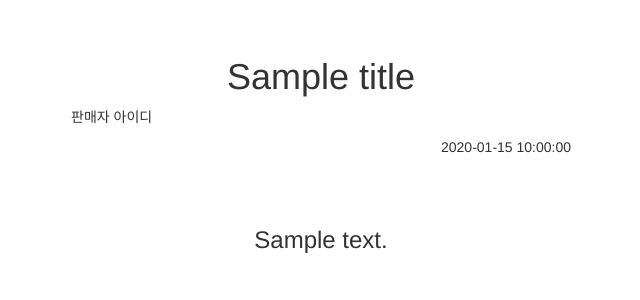
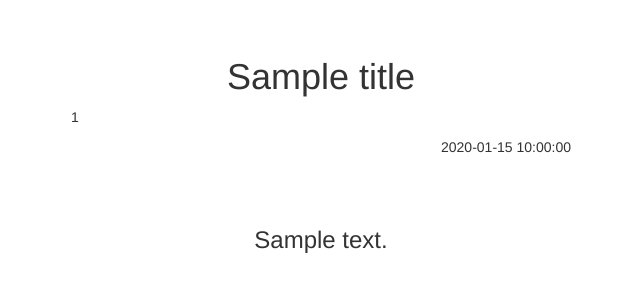
Before and after one commit to msmn1729/Hanghae-shop, a Flask app: template templates/goods_info.html in a window 1280 px wide. Shown: the part 471-771 px from the top of the page, without its empty margins (319-959 px from the left). Run offline with Flask 2, Linux system fonts and the light colour scheme; the template is opened without the code that fills it: most values are stand-ins (such as "Sample title", 1, 10 or a date in 2020); some libraries are stand-ins or nearby versions.

Commit message:
feat: 물품 상세페이지에 작성자 아이디 표시하도록 구현

```diff
--- a/app.py
+++ b/app.py
@@ -204,13 +204,14 @@ def goods_info_page(goods_id):
     price = goods['price']
     desc = goods['desc']
     images = goods['images']
+    seller_id = goods['seller_id']
 
     if 'upload_time' in goods:
         upload_time = goods['upload_time']
 
     # print(upload_time)
     return render_template('goods_info.html', title=title, price=price,
-                           desc=desc, upload_time=upload_time, images=images)
+                           desc=desc, upload_time=upload_time, images=images, seller_id=seller_id)
 
 
 @app.route('/goods/image', methods=['POST'])
--- a/templates/goods_info.html
+++ b/templates/goods_info.html
@@ -111,7 +111,7 @@
 </div>
 <div class="info-wrap" id="goods-info">
     <h1>{{ title }}</h1>
-    <p style="text-align: left">판매자 아이디</p>
+    <p style="text-align: left">{{ seller_id }}</p>
     <p style="text-align: right">{{ upload_time }}</p>
     <br><br>
     <h3>{{ desc }}</h3>
```
